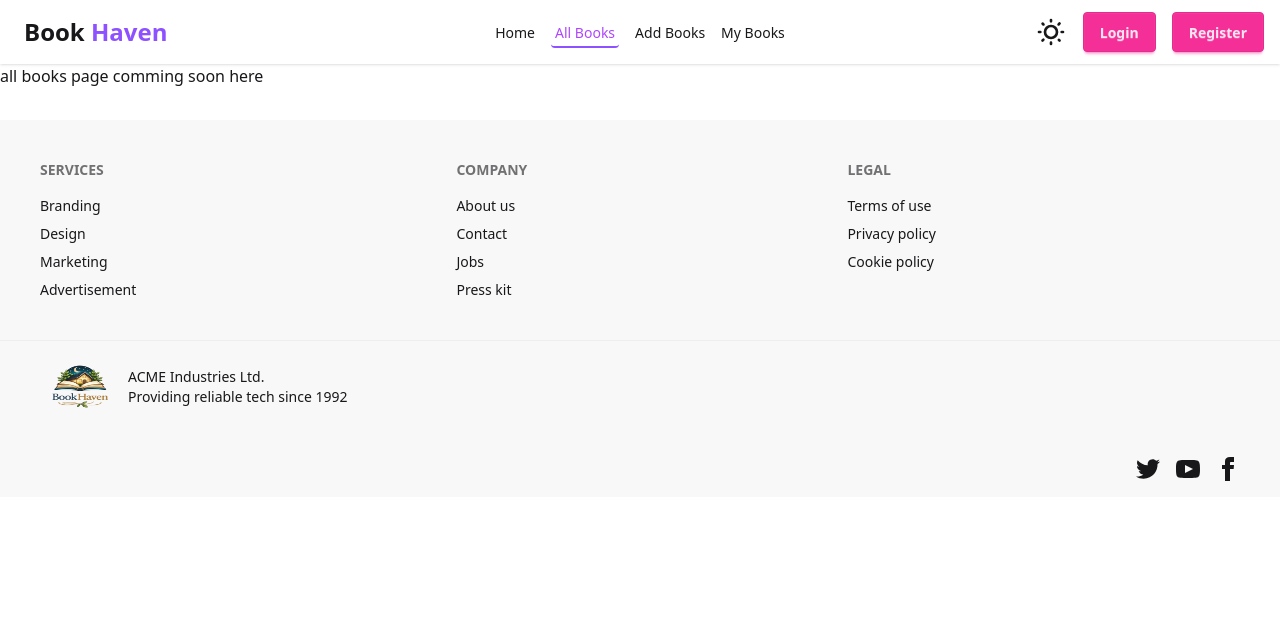
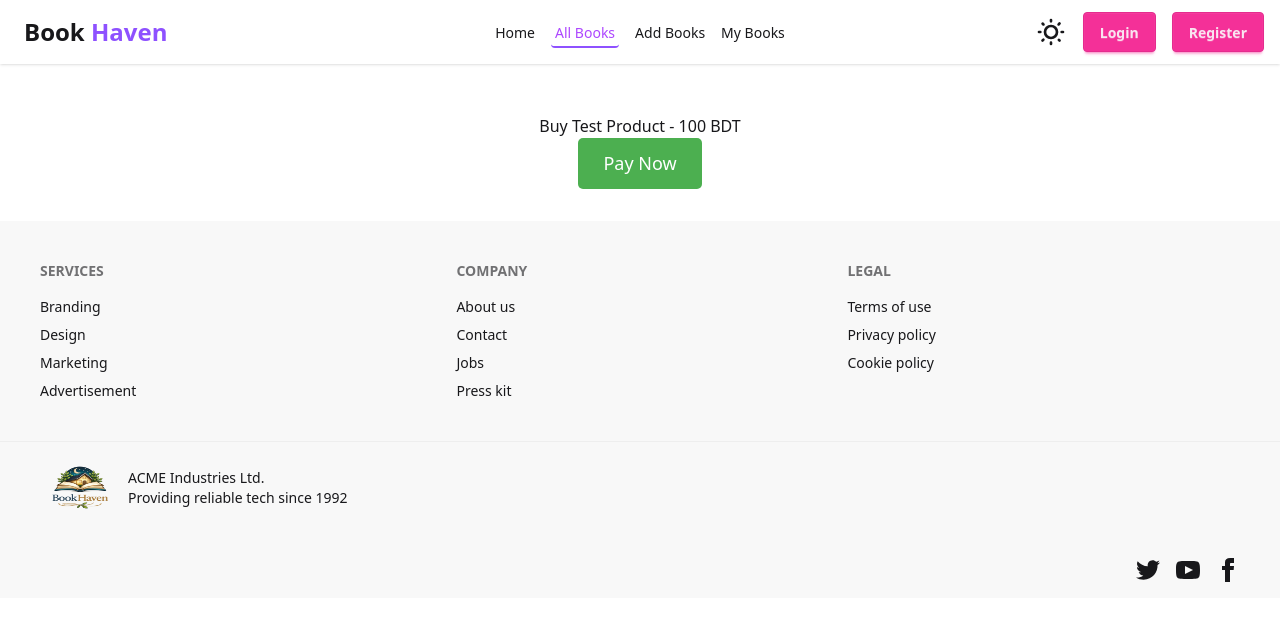
Before and after one commit to Hasib473/Book-Haven-Client, a React (Vite) app: page /all-books in a window 1280 px wide. Shown: the top 620 px of the page. Built offline with nearby package versions, Linux system fonts and the light colour scheme.

Commit message:
try to adding payment gateway but failing

```diff
--- a/src/Pages/AllBooks.jsx
+++ b/src/Pages/AllBooks.jsx
@@ -1,11 +1,40 @@
-import React from 'react';
+import React from "react";
 
 const AllBooks = () => {
-    return (
-        <div>
-             all books page comming soon here
-        </div>
-    );
+  const handlePayment = async () => {
+    try {
+      // ✅ Call backend /pay route
+      const res = await fetch("http://localhost:5000/pay");
+      const data = await res.json();
+
+      // ✅ Redirect user to SSLCommerz page
+      window.location.href = data.paymentUrl;
+
+    } catch (err) {
+      console.error("Payment initiation failed:", err);
+      alert("Payment start korte parlam na. Try again!");
+    }
+  };
+
+  return (
+    <div style={{ textAlign: "center", marginTop: "50px" }}>
+      <h1>Buy Test Product - 100 BDT</h1>
+      <button
+        onClick={handlePayment}
+        style={{
+          padding: "12px 25px",
+          fontSize: "18px",
+          cursor: "pointer",
+          borderRadius: "5px",
+          backgroundColor: "#4CAF50",
+          color: "white",
+          border: "none"
+        }}
+      >
+        Pay Now
+      </button>
+    </div>
+  );
 };
 
 export default AllBooks;
--- a/src/Pages/Login.jsx
+++ b/src/Pages/Login.jsx
@@ -8,12 +8,12 @@ export default function Login() {
       <div className="w-full max-w-md">
         {/* Header */}
         <div className="mb-8 text-center">
-          <h1 className="mb-2 text-4xl font-bold text-gray-900">Welcome Back</h1>
-          <p className="text-gray-600">Login to continue to The Book Haven</p>
+          <h1 className="mb-2 text-4xl font-bold text-default">Welcome Back</h1>
+          <p className="text-default">Login to continue to The Book Haven</p>
         </div>
 
         {/* Form Card */}
-        <div className="rounded-3xl bg-white p-8 shadow-xl">
+        <div className="rounded-3xl p-8 shadow-3xl">
           <form className="space-y-6">
             {/* Email */}
             <div>
@@ -29,7 +29,7 @@ export default function Login() {
 
             {/* Password */}
             <div>
-              <label className="mb-2 block text-sm font-medium text-gray-700">
+              <label className="mb-2 block text-sm font-medium ">
                 Password
               </label>
               <input
```
Also changed, not shown: src/assets/1730732368734.jfif (added).
